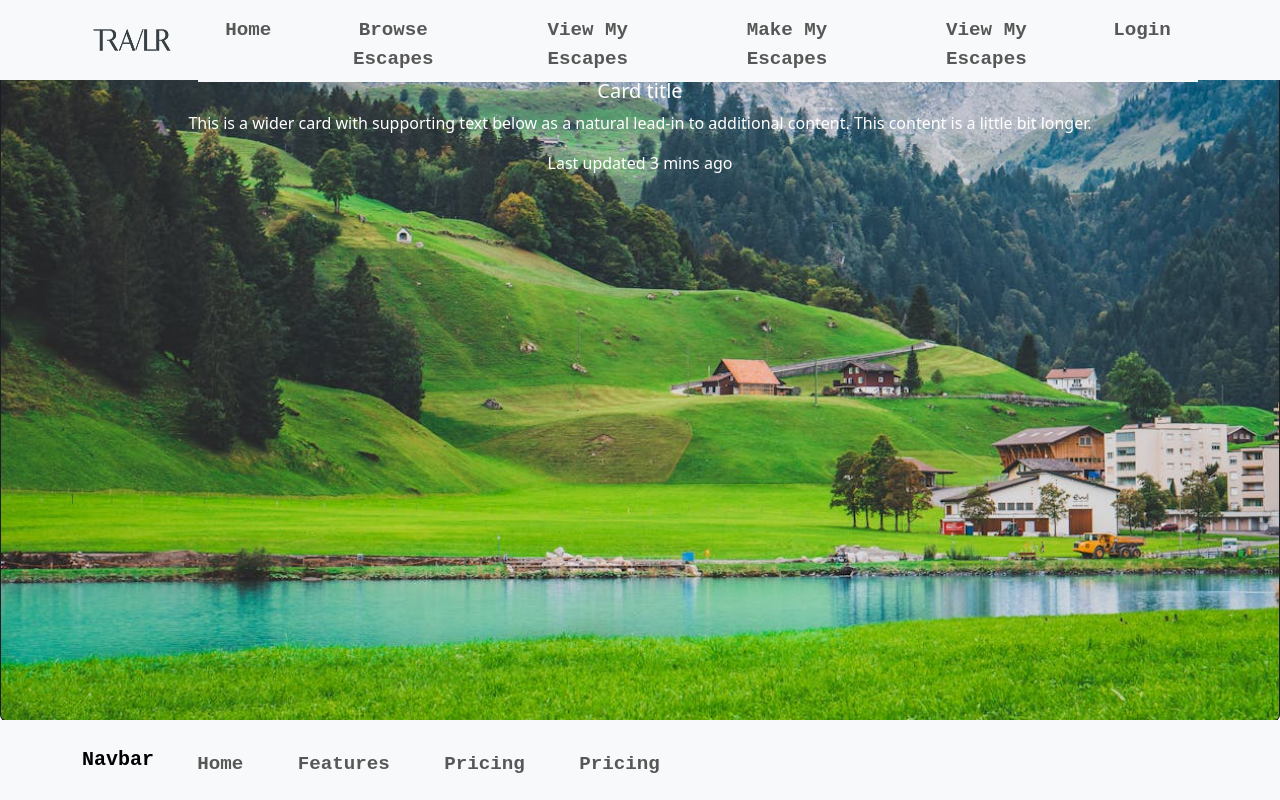
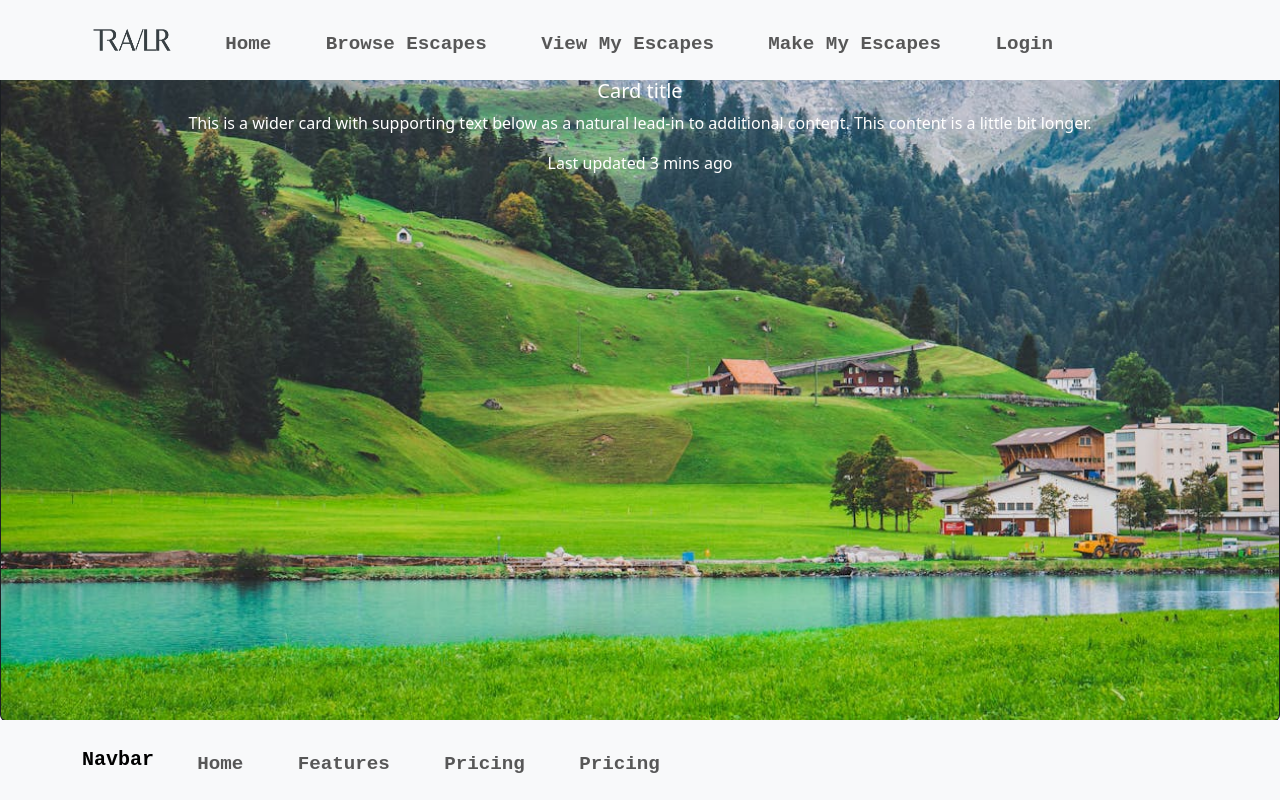
Before and after one commit to vmlayton87/milestone-project-2, a React (Vite) app: page / in a window 1280 px wide. Built offline with nearby package versions, Linux system fonts and the light colour scheme.

Commit message:
Fixed Navbar to delete duplicate view my escapes

```diff
--- a/src/client/App.jsx
+++ b/src/client/App.jsx
@@ -32,7 +32,6 @@ function App() {
             <Route path="/my_escapes" element={<ViewMyEscapes />} />
             <Route path="/my_new_escapes" element={<MakeMyEscapes />} />
             {/* <Route path="/view_my_escapes" element={<ViewMyEscapes />} /> */}
-            <Route path="/view_my_escapes" element={<ViewMyEscapes />} />
             <Route path="/login" element={<Login />} />
             <Route path ="/register" element={<Register />} />
           </Routes>
--- a/src/client/components/Navigation.jsx
+++ b/src/client/components/Navigation.jsx
@@ -41,7 +41,6 @@ const Navigation = () => {
                   <Nav.Link href="/escapes">Browse Escapes</Nav.Link>
                   <Nav.Link href="/my_escapes">View My Escapes</Nav.Link>
                   <Nav.Link href="/my_new_escapes">Make My Escapes</Nav.Link>
-                  <Nav.Link href="/view_my_escapes">View My Escapes</Nav.Link>
                   {isAuthenticated ? (
                     <LogoutButton /> // Render the LogoutButton if the user is logged in
                   ) : (
```
